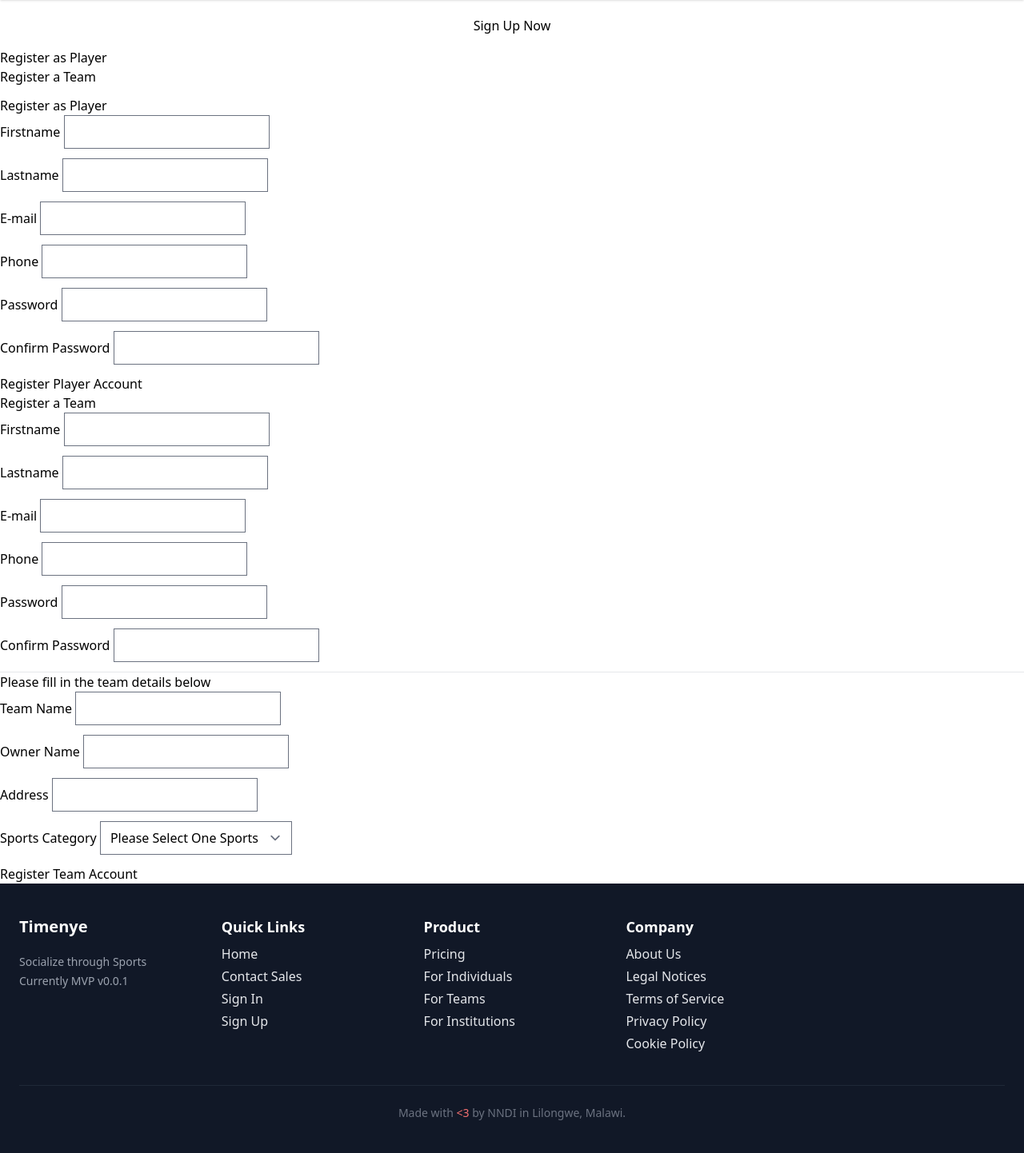
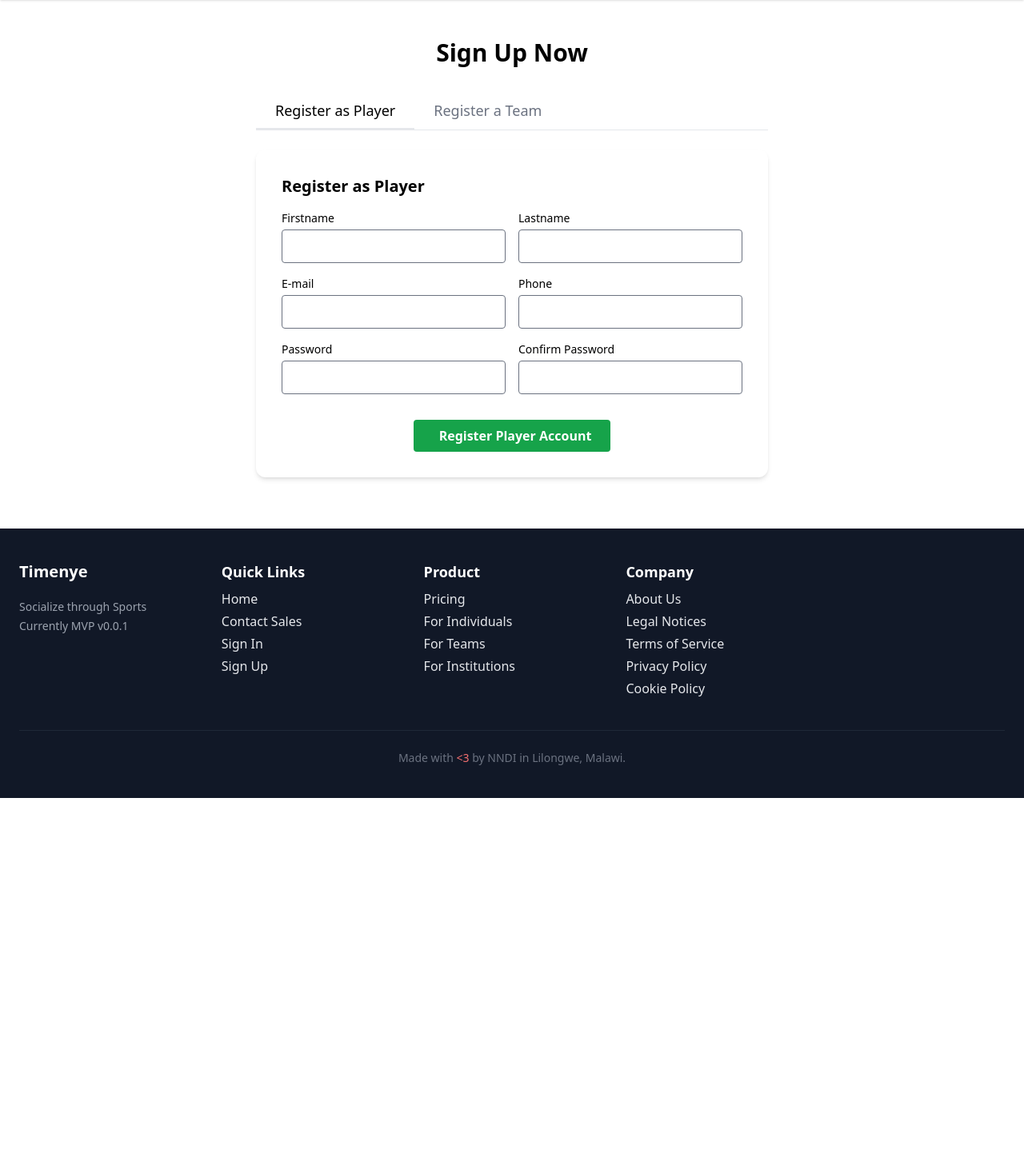
Before and after one commit to geekquest/timenye, a Django app: page /signup/ in a window 1280 px wide. Shown: the part 64-1506 px from the top of the page at 80% size. After the commit the page ends 1062 px from the top, so only its background shows below. Run offline with Django 4.2, Linux system fonts and the light colour scheme; style sheets or scripts are compiled from the project's sources; some libraries are stand-ins or nearby versions.

Commit message:
updateing the signup to use tailwinf

```diff
--- a/app/templates/auth/signup.html
+++ b/app/templates/auth/signup.html
@@ -1,229 +1,136 @@
-{% extends '../layouts/base.html' %} {% load static %} {% block "content" %}
+{% extends '../layouts/base.html' %}
+{% load static %}
 
-<div class="auth signup" style="margin-top: 20px">
-  <div class="row justify-content-center">
-    <div class="col-md-8 text-center">
-      <h1 class="mb-4">Sign Up Now</h1>
-    </div>
-    <div class="row justify-content-center">
-      <div class="col-md-8">
-        <!-- Nav Tabs -->
-        <ul class="nav nav-tabs mb-3" id="registrationTabs" role="tablist">
-          <li class="nav-item" role="presentation">
+{% block "content" %}
+<div class="max-w-2xl mx-auto mt-12 mb-16 px-4">
+  <h1 class="text-3xl font-bold text-center mb-8">Sign Up Now</h1>
+
+  <div x-data="{ tab: 'player' }">
+    <!-- Tab Navigation -->
+    <div class="flex border-b border-gray-200 mb-6">
       <button
-              class="nav-link active"
-              id="player-tab"
-              data-bs-toggle="tab"
-              data-bs-target="#player"
+        :class="tab === 'player' ? 'border-primary-600 text-primary-600' : 'border-transparent text-gray-500 hover:text-primary-600'"
+        class="py-2 px-6 text-lg font-medium border-b-2 focus:outline-none transition"
+        @click="tab = 'player'"
         type="button"
-              role="tab"
-              aria-controls="player"
-              aria-selected="true"
       >
         Register as Player
       </button>
-          </li>
-          <li class="nav-item" role="presentation">
       <button
-              class="nav-link"
-              id="team-tab"
-              data-bs-toggle="tab"
-              data-bs-target="#team"
+        :class="tab === 'team' ? 'border-primary-600 text-primary-600' : 'border-transparent text-gray-500 hover:text-primary-600'"
+        class="py-2 px-6 text-lg font-medium border-b-2 focus:outline-none transition"
+        @click="tab = 'team'"
         type="button"
-              role="tab"
-              aria-controls="team"
-              aria-selected="false"
       >
         Register a Team
       </button>
-          </li>
-        </ul>
+    </div>
 
-        <!-- Tab Panes -->
-        <div class="tab-content" id="registrationTabsContent">
     <!-- Player Registration Form -->
-          <div
-            class="tab-pane fade show active"
-            id="player"
-            role="tabpanel"
-            aria-labelledby="player-tab"
-          >
-            <div class="card card-default">
-              <div class="card-body">
-                <h1>Register as Player</h1>
-                <form action="" method="post">
+    <div x-show="tab === 'player'" x-transition>
+      <div class="bg-white rounded-xl shadow-md p-8 mb-6">
+        <h2 class="text-xl font-semibold mb-4">Register as Player</h2>
+        <form action="" method="post" class="grid grid-cols-1 md:grid-cols-2 gap-4">
           {% csrf_token %}
-                  <div class="row">
-                    <div class="mb-3 col-lg-6">
-                      <label class="input-label">Firstname</label>
-                      <input
-                        type="text"
-                        name="player_firstname"
-                        class="form-control"
-                      />
+          <div>
+            <label class="block text-sm font-medium mb-1">Firstname</label>
+            <input type="text" name="player_firstname" class="w-full border rounded px-3 py-2 focus:outline-none focus:ring focus:border-primary-400" />
           </div>
-                    <div class="mb-3 col-lg-6">
-                      <label class="input-label">Lastname</label>
-                      <input
-                        type="text"
-                        name="player_lastname"
-                        class="form-control"
-                      />
+          <div>
+            <label class="block text-sm font-medium mb-1">Lastname</label>
+            <input type="text" name="player_lastname" class="w-full border rounded px-3 py-2 focus:outline-none focus:ring focus:border-primary-400" />
           </div>
-                    <div class="mb-3 col-lg-6">
-                      <label class="input-label">E-mail</label>
-                      <input
-                        type="email"
-                        name="player_email"
-                        class="form-control"
-                      />
+          <div>
+            <label class="block text-sm font-medium mb-1">E-mail</label>
+            <input type="email" name="player_email" class="w-full border rounded px-3 py-2 focus:outline-none focus:ring focus:border-primary-400" />
           </div>
-                    <div class="mb-3 col-lg-6">
-                      <label class="input-label">Phone</label>
-                      <input
-                        type="text"
-                        name="player_phone"
-                        class="form-control"
-                      />
+          <div>
+            <label class="block text-sm font-medium mb-1">Phone</label>
+            <input type="text" name="player_phone" class="w-full border rounded px-3 py-2 focus:outline-none focus:ring focus:border-primary-400" />
           </div>
-                    <div class="mb-3 col-lg-6">
-                      <label class="input-label">Password</label>
-                      <input
-                        type="password"
-                        name="player_password"
-                        class="form-control"
-                      />
+          <div>
+            <label class="block text-sm font-medium mb-1">Password</label>
+            <input type="password" name="player_password" class="w-full border rounded px-3 py-2 focus:outline-none focus:ring focus:border-primary-400" />
           </div>
-                    <div class="mb-3 col-lg-6">
-                      <label class="input-label">Confirm Password</label>
-                      <input
-                        type="password"
-                        name="player_confirm_password"
-                        class="form-control"
-                      />
+          <div>
+            <label class="block text-sm font-medium mb-1">Confirm Password</label>
+            <input type="password" name="player_confirm_password" class="w-full border rounded px-3 py-2 focus:outline-none focus:ring focus:border-primary-400" />
           </div>
-                    <div class="action-buttons mt-2">
-                      <button class="btn btn-success">
-                        <i class="ti ti-user"></i> Register Player Account
+          <div class="col-span-1 md:col-span-2 text-center mt-4">
+            <button class="inline-flex items-center px-6 py-2 bg-green-600 text-white rounded hover:bg-green-700 font-semibold transition">
+              <i class="ti ti-user mr-2"></i> Register Player Account
             </button>
-                    </div>
           </div>
         </form>
       </div>
     </div>
-          </div>
 
     <!-- Team Registration Form -->
-          <div
-            class="tab-pane fade"
-            id="team"
-            role="tabpanel"
-            aria-labelledby="team-tab"
-          >
-            <div class="card card-default">
-              <div class="card-body">
-                <h1>Register a Team</h1>
-                <form action="" method="post">
+    <div x-show="tab === 'team'" x-transition>
+      <div class="bg-white rounded-xl shadow-md p-8 mb-6">
+        <h2 class="text-xl font-semibold mb-4">Register a Team</h2>
+        <form action="" method="post" class="grid grid-cols-1 md:grid-cols-2 gap-4">
           {% csrf_token %}
-                  <div class="row">
-                    <div class="mb-3 col-lg-6">
-                      <label class="input-label">Firstname</label>
-                      <input
-                        type="text"
-                        name="team_firstname"
-                        class="form-control"
-                      />
+          <div>
+            <label class="block text-sm font-medium mb-1">Firstname</label>
+            <input type="text" name="team_firstname" class="w-full border rounded px-3 py-2 focus:outline-none focus:ring focus:border-primary-400" />
           </div>
-                    <div class="mb-3 col-lg-6">
-                      <label class="input-label">Lastname</label>
-                      <input
-                        type="text"
-                        name="team_lastname"
-                        class="form-control"
-                      />
+          <div>
+            <label class="block text-sm font-medium mb-1">Lastname</label>
+            <input type="text" name="team_lastname" class="w-full border rounded px-3 py-2 focus:outline-none focus:ring focus:border-primary-400" />
           </div>
-                    <div class="mb-3 col-lg-6">
-                      <label class="input-label">E-mail</label>
-                      <input
-                        type="email"
-                        name="team_email"
-                        class="form-control"
-                      />
+          <div>
+            <label class="block text-sm font-medium mb-1">E-mail</label>
+            <input type="email" name="team_email" class="w-full border rounded px-3 py-2 focus:outline-none focus:ring focus:border-primary-400" />
           </div>
-                    <div class="mb-3 col-lg-6">
-                      <label class="input-label">Phone</label>
-                      <input
-                        type="text"
-                        name="team_phone"
-                        class="form-control"
-                      />
+          <div>
+            <label class="block text-sm font-medium mb-1">Phone</label>
+            <input type="text" name="team_phone" class="w-full border rounded px-3 py-2 focus:outline-none focus:ring focus:border-primary-400" />
           </div>
-                    <div class="mb-3 col-lg-6">
-                      <label class="input-label">Password</label>
-                      <input
-                        type="password"
-                        name="team_password"
-                        class="form-control"
-                      />
+          <div>
+            <label class="block text-sm font-medium mb-1">Password</label>
+            <input type="password" name="team_password" class="w-full border rounded px-3 py-2 focus:outline-none focus:ring focus:border-primary-400" />
           </div>
-                    <div class="mb-3 col-lg-6">
-                      <label class="input-label">Confirm Password</label>
-                      <input
-                        type="password"
-                        name="team_confirm_password"
-                        class="form-control"
-                      />
+          <div>
+            <label class="block text-sm font-medium mb-1">Confirm Password</label>
+            <input type="password" name="team_confirm_password" class="w-full border rounded px-3 py-2 focus:outline-none focus:ring focus:border-primary-400" />
           </div>
-                    <hr />
-                     <span class="text-muted mb-2"
-                      >Please fill in the team details below</span>
-                    <div class="mb-3 col-lg-6">
-                      <label class="input-label">Team Name</label>
-                      <input
-                        type="text"
-                        name="team_name"
-                        class="form-control"
-                      />
+          <div class="col-span-1 md:col-span-2">
+            <hr class="my-4" />
+            <span class="text-gray-500 text-sm mb-2 block">Please fill in the team details below</span>
           </div>
-                    <div class="mb-3 col-lg-6">
-                      <label class="input-label">Owner Name</label>
-                      <input
-                        type="text"
-                        name="owner_name"
-                        class="form-control"
-                      />
+          <div>
+            <label class="block text-sm font-medium mb-1">Team Name</label>
+            <input type="text" name="team_name" class="w-full border rounded px-3 py-2 focus:outline-none focus:ring focus:border-primary-400" />
           </div>
-                    <div class="mb-3 col-lg-6">
-                      <label class="input-label">Address</label>
-                      <input type="text" name="address" class="form-control" />
+          <div>
+            <label class="block text-sm font-medium mb-1">Owner Name</label>
+            <input type="text" name="owner_name" class="w-full border rounded px-3 py-2 focus:outline-none focus:ring focus:border-primary-400" />
           </div>
-                    <div class="mb-3 col-lg-6">
-                      <label class="input-label">Sports Category</label>
-                      <select
-                        name="sport"
-                        id="sport"
-                        class="form-control select"
-                      >
-                        <option value="">Please Select One Sports</option>
+          <div>
+            <label class="block text-sm font-medium mb-1">Address</label>
+            <input type="text" name="address" class="w-full border rounded px-3 py-2 focus:outline-none focus:ring focus:border-primary-400" />
+          </div>
+          <div>
+            <label class="block text-sm font-medium mb-1">Sports Category</label>
+            <select name="sport" id="sport" class="w-full border rounded px-3 py-2 focus:outline-none focus:ring focus:border-primary-400">
+              <option value="">Please Select One Sport</option>
               <option value="football">Football</option>
               <option value="basketball">Basketball</option>
             </select>
           </div>
-                    <div class="action-buttons mt-2">
-                      <button class="btn btn-success">
-                        <i class="ti ti-users"></i> Register Team Account
+          <div class="col-span-1 md:col-span-2 text-center mt-4">
+            <button class="inline-flex items-center px-6 py-2 bg-blue-600 text-white rounded hover:bg-blue-700 font-semibold transition">
+              <i class="ti ti-users mr-2"></i> Register Team Account
             </button>
-                    </div>
           </div>
         </form>
       </div>
     </div>
   </div>
 </div>
-        <!-- End Tab Panes -->
-      </div>
-    </div>
-  </div>
+
+<!-- Alpine.js (CDN) for tab logic -->
+<script src="https://cdn.jsdelivr.net/npm/alpinejs@3.x.x/dist/cdn.min.js" defer></script>
 
 {% endblock %}
-</div>
--- a/app/templates/partials/navbar.html
+++ b/app/templates/partials/navbar.html
@@ -66,9 +66,16 @@
     <a href="/sport/netball" class="block px-4 py-2 rounded hover:bg-gray-800 hover:text-primary-400 transition"><i class="ti ti-ball-tennis mr-2"></i>Tennis</a>
     <a href="/teams" class="block px-4 py-2 rounded hover:bg-gray-800 hover:text-primary-400 transition"><i class="ti ti-users mr-2"></i>Teams</a>
     <a href="/sports/" class="block px-4 py-2 rounded hover:bg-gray-800 hover:text-primary-400 transition">Other Sports</a>
-    <div class="border-t border-gray-700 mt-2 pt-2">
-      <a href="/signup" class="block px-4 py-2 rounded hover:bg-success-600 hover:text-black transition">Register</a>
-      <a href="/login" class="block px-4 py-2 rounded hover:bg-primary-600 hover:text-white transition">Sign In</a>
-    </div>
+ <div class="border-t border-gray-700 mt-2 pt-2">
+  <a href="/signup"
+     class="block px-4 py-2 rounded bg-green-500 text-white font-semibold text-center hover:bg-green-600 transition">
+    Register
+  </a>
+  <a href="/login"
+     class="block px-4 py-2 rounded bg-blue-600 text-white font-semibold text-center hover:bg-blue-700 transition mt-2">
+    Sign In
+  </a>
+</div>
+
   </div>
 </nav>
```
Lines whose indentation alone changed are shown as unchanged.
